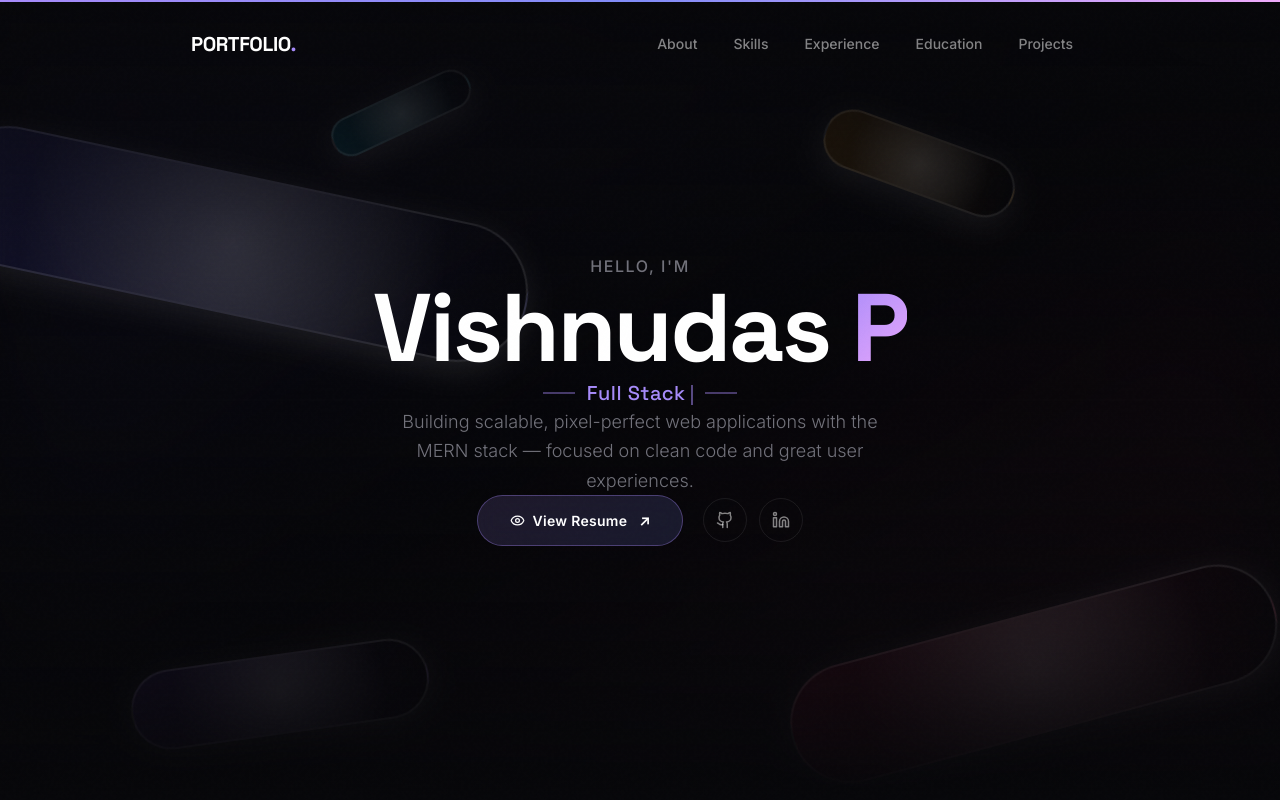
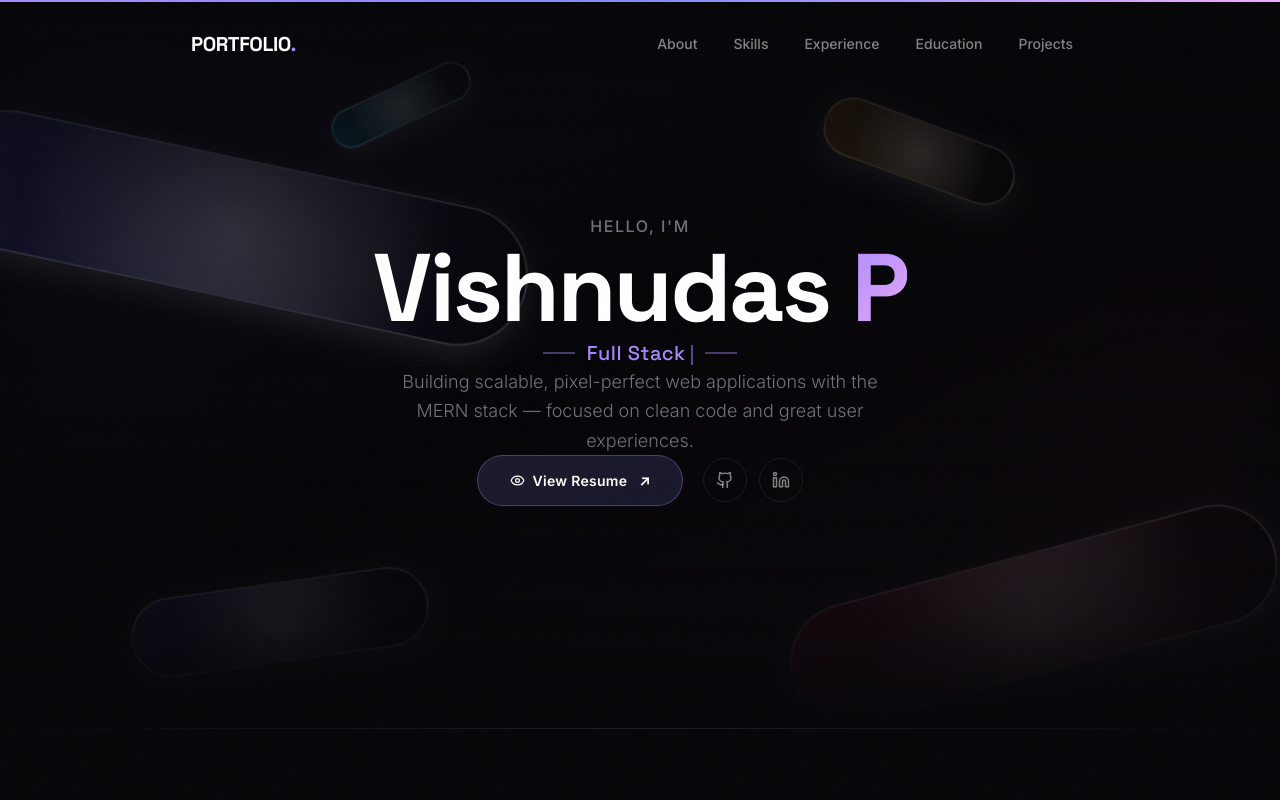
Before and after one commit to Vishnudas18/My_Portfolio, a React (Vite) app: page / in a window 1280 px wide. Shown: the top 800 px of the page. Built offline with nearby package versions, Linux system fonts and the light colour scheme.

Commit message:
updated portfolio

```diff
--- a/src/components/ui/shape-landing-hero.jsx
+++ b/src/components/ui/shape-landing-hero.jsx
@@ -81,9 +81,8 @@ function HeroGeometric({
             },
         }),
     };
-
     return (
-        <div className="relative min-h-screen w-full flex items-center justify-center overflow-hidden bg-[#07070a]">
+        <div className="relative min-h-[100svh] md:min-h-[90vh] w-full flex items-center justify-center overflow-hidden bg-[#07070a] pt-20 pb-10">
             <div className="absolute inset-0 bg-gradient-to-br from-indigo-500/[0.05] via-transparent to-rose-500/[0.05] blur-3xl" />
 
             <div className="absolute inset-0 overflow-hidden">
```
